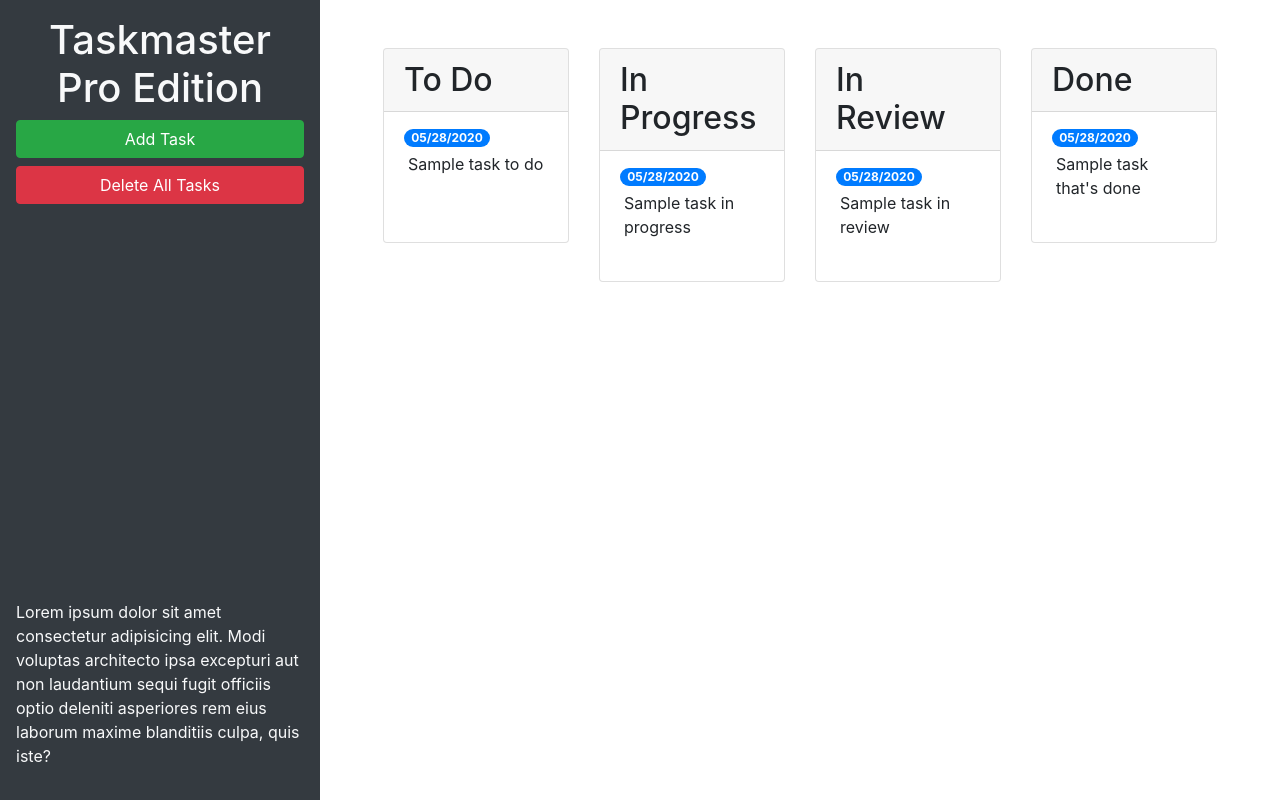
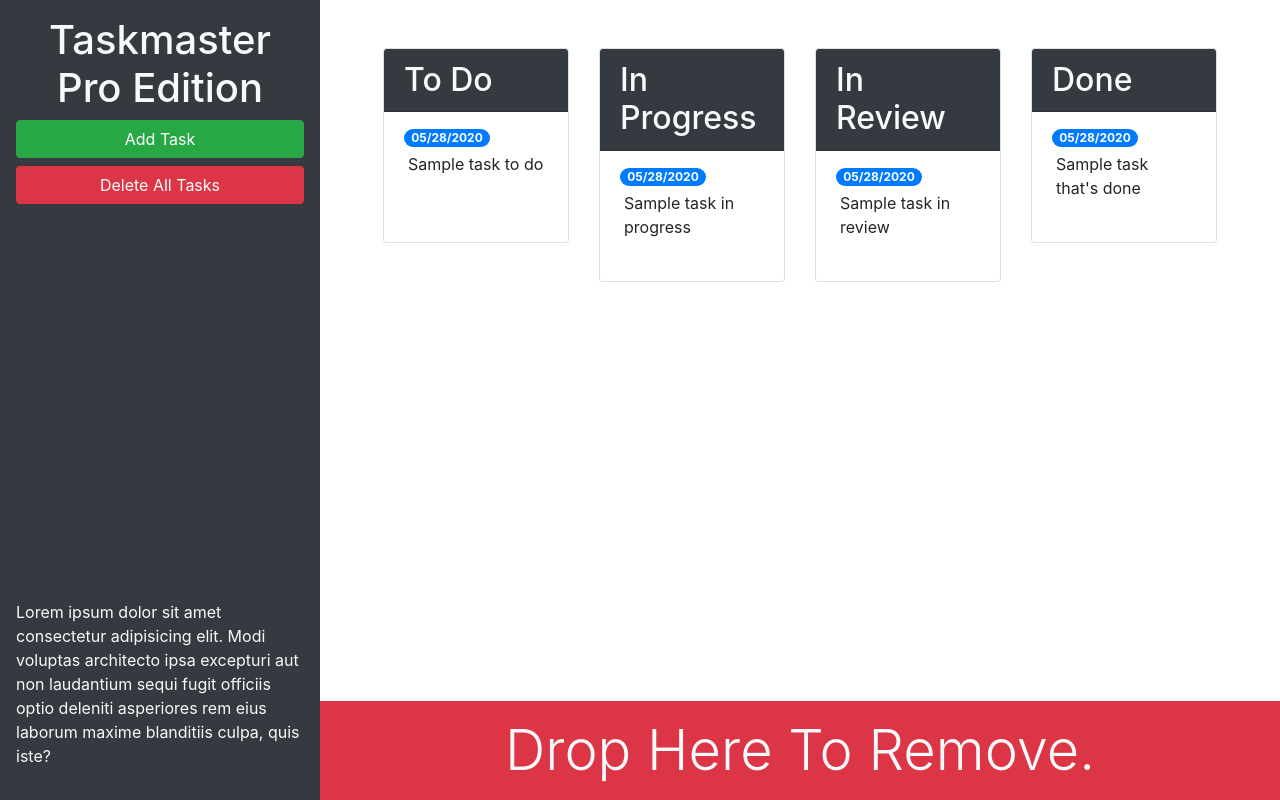
Before and after one commit to spencermoyer22/taskmaster-pro, a plain HTML site: page index.html in a window 1280 px wide. Drawn offline with nearby package versions, Linux system fonts and the light colour scheme.

Commit message:
added trash drop area

```diff
--- a/index.html
+++ b/index.html
@@ -13,21 +13,21 @@
 <body>
 
   <div class="row min-vh-100 no-gutters">
-    <header class="col-12 col-lg-3 bg-dark text-light d-flex flex-column p-4 p-lg-3">
+    <header class="col-12 col-lg-3 bg-dark text-light sticky-top d-flex flex-column p-4 p-lg-3">
       <h1 class="text-center">Taskmaster Pro Edition</h1>
       <button id="create-task" class="btn btn-block btn-success" data-toggle="modal" data-target="#task-form-modal">Add
         Task</button>
       <button id="remove-tasks" class="btn btn-block btn-danger">Delete All Tasks</button>
-      <p class="mt-auto">Lorem ipsum dolor sit amet consectetur adipisicing elit. Modi voluptas architecto ipsa
+      <p class="mt-auto d-none d-lg-block">Lorem ipsum dolor sit amet consectetur adipisicing elit. Modi voluptas architecto ipsa
         excepturi aut non
         laudantium sequi fugit officiis optio deleniti asperiores rem eius laborum maxime blanditiis culpa, quis iste?
       </p>
     </header>
-    <main class="col-12 col-lg-9">
+    <main class="col-12 col-lg-9 d-flex flex-column">
       <div class="m-5 row justify-content-around">
         <div class="col-12 col-md-6 col-xl-3 mb-3">
           <div class="card">
-            <h2 class="card-header">To Do</h2>
+            <h2 class="card-header bg-dark text-light">To Do</h2>
             <ul id="list-toDo" class="list-group list-group-flush">
                <li class="list-group-item">
                  <span class="badge badge-primary badge-pill">05/28/2020</span>
@@ -38,7 +38,7 @@
         </div>
         <div class="col-12 col-md-6 col-xl-3 mb-3">
           <div class="card">
-            <h2 class="card-header">In Progress</h2>
+            <h2 class="card-header bg-dark text-light">In Progress</h2>
             <ul id="list-inProgress" class="list-group list-group-flush">
               <li class="list-group-item">
                 <span class="badge badge-primary badge-pill">05/28/2020</span>
@@ -49,7 +49,7 @@
         </div>
         <div class="col-12 col-md-6 col-xl-3 mb-3">
           <div class="card">
-            <h2 class="card-header">In Review</h2>
+            <h2 class="card-header bg-dark text-light">In Review</h2>
             <ul id="list-inReview" class="list-group list-group-flush">
               <li class="list-group-item">
                 <span class="badge badge-primary badge-pill">05/28/2020</span>
@@ -60,7 +60,7 @@
         </div>
         <div class="col-12 col-md-6 col-xl-3 mb-3">
           <div class="card">
-            <h2 class="card-header">Done</h2>
+            <h2 class="card-header bg-dark text-light">Done</h2>
             <ul id="list-done" class="list-group list-group-flush">
               <li class="list-group-item">
                 <span class="badge badge-primary badge-pill">05/28/2020</span>
@@ -68,6 +68,11 @@
               </li>
             </ul>
           </div>
+        </div>
+      </div>
+      <div id="trash" class="mt-auto">
+        <div class="w-100 bg-danger p-3 text-center text-light display-4">
+          Drop Here To Remove.
         </div>
       </div>
     </main>
```
